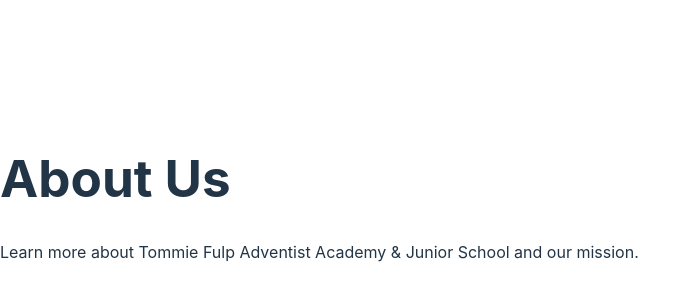
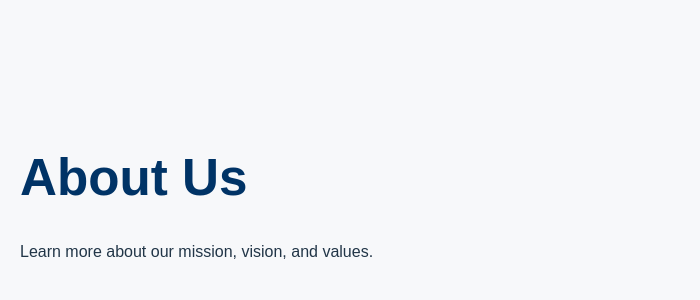
Before and after one commit to joek-yo/tommie-fulp-school-website, a React (Vite) app: page /about in a window 1280 px wide. Shown: the part 202-502 px from the top of the page, without its empty margins (0-700 px from the left). Built offline with nearby package versions, Linux system fonts and the light colour scheme.

Commit message:
Add basic CSS styling for layout and color scheme

```diff
--- a/src/pages/About.jsx
+++ b/src/pages/About.jsx
@@ -1,11 +1,12 @@
 // About.jsx
 import React from 'react';
+import '../styles/App.css';
 
 const About = () => {
     return (
-        <div>
+        <div className="container">
             <h1>About Us</h1>
-            <p>Learn more about Tommie Fulp Adventist Academy & Junior School and our mission.</p>
+            <p>Learn more about our mission, vision, and values.</p>
         </div>
     );
 };
--- a/src/pages/Admissions.jsx
+++ b/src/pages/Admissions.jsx
@@ -1,11 +1,12 @@
 // Admissions.jsx
 import React from 'react';
+import '../styles/App.css';
 
 const Admissions = () => {
     return (
-        <div>
+        <div className="container">
             <h1>Admissions</h1>
-            <p>Join us and be a part of our community.</p>
+            <p>Join us for a journey of academic and spiritual growth.</p>
         </div>
     );
 };
--- a/src/pages/Home.jsx
+++ b/src/pages/Home.jsx
@@ -1,9 +1,10 @@
 // Home.jsx
 import React from 'react';
+import '../styles/App.css';
 
 const Home = () => {
     return (
-        <div>
+        <div className="container">
             <h1>Welcome to Tommie Fulp Adventist Academy & Junior School</h1>
             <p>Your path to excellence begins here.</p>
         </div>
--- /dev/null
+++ b/src/styles/App.css
@@ -0,0 +1,17 @@
+/* App.css */
+body {
+  font-family: Arial, sans-serif;
+  margin: 0;
+  padding: 0;
+  background-color: #f7f8fa;
+}
+
+h1 {
+  color: #003366;
+}
+
+.container {
+  padding: 20px;
+  max-width: 900px;
+  margin: auto;
+}
```
